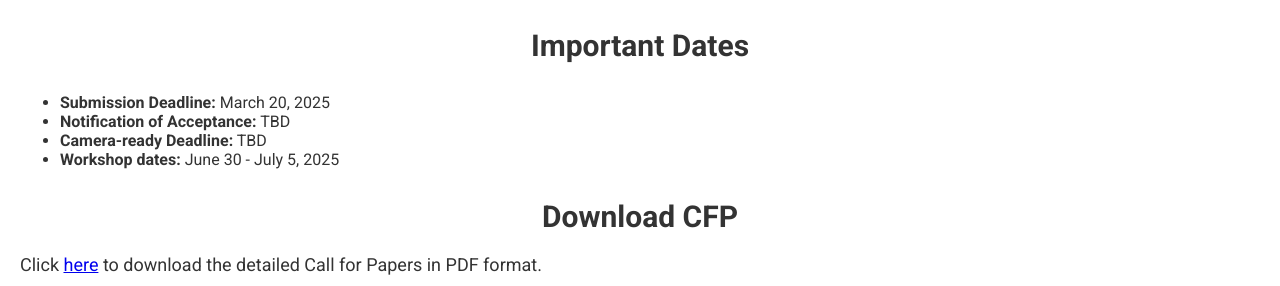
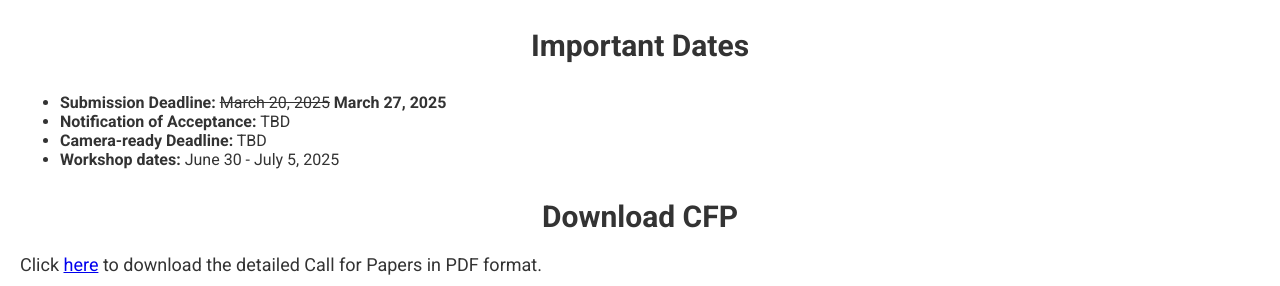
Before and after one commit to combayns2025/combayns2025.github.io, a Jekyll site: the page built from call-for-papers.md, in a window 1280 px wide and 1216 px high. Shown: the part 744-1030 px from the top of the window. Built offline with Jekyll 4.4.1, drawn with Linux system fonts in a browser that asks for light colours.

Commit message:
Update call-for-papers.md

```diff
--- a/call-for-papers.md
+++ b/call-for-papers.md
@@ -33,7 +33,7 @@ permalink: /call-for-papers/
 
  <h2>Important Dates</h2>
  <p><ul>
-   <li><strong>Submission Deadline:</strong> March 20, 2025</li>
+   <li><strong>Submission Deadline:</strong> <strike>March 20, 2025</strike> <strong>March 27, 2025</strong></li>
    <li><strong>Notification of Acceptance:</strong> TBD</li>
    <li><strong>Camera-ready Deadline:</strong> TBD</li>
    <li><strong>Workshop dates:</strong> June 30 - July 5, 2025</li>
```
